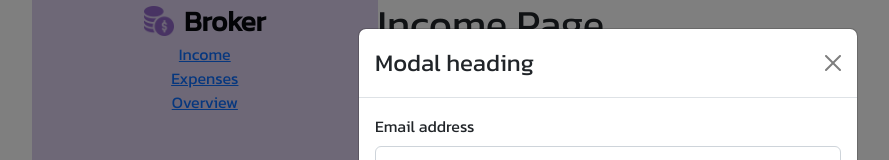
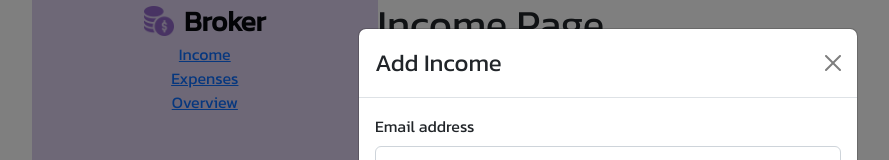
Before and after one commit to oliver-wahome/broker, a React (Create React App) app: page /income in a window 1280 px wide. Both pictures are taken after a click on the button "Add Income". Shown: the top 160 px of the page, without its empty margins (32-921 px from the left). Built offline with nearby package versions, Linux system fonts and the light colour scheme.

Commit message:
update: changing header to addIncome modal

```diff
--- a/src/components/AddIncome.js
+++ b/src/components/AddIncome.js
@@ -18,7 +18,7 @@ function AddIncome() {
 
             <Modal show={show} onHide={handleClose}>
                 <Modal.Header closeButton>
-                    <Modal.Title>Modal heading</Modal.Title>
+                    <Modal.Title>Add Income</Modal.Title>
                 </Modal.Header>
                 <Modal.Body>
                     <Form>
```
